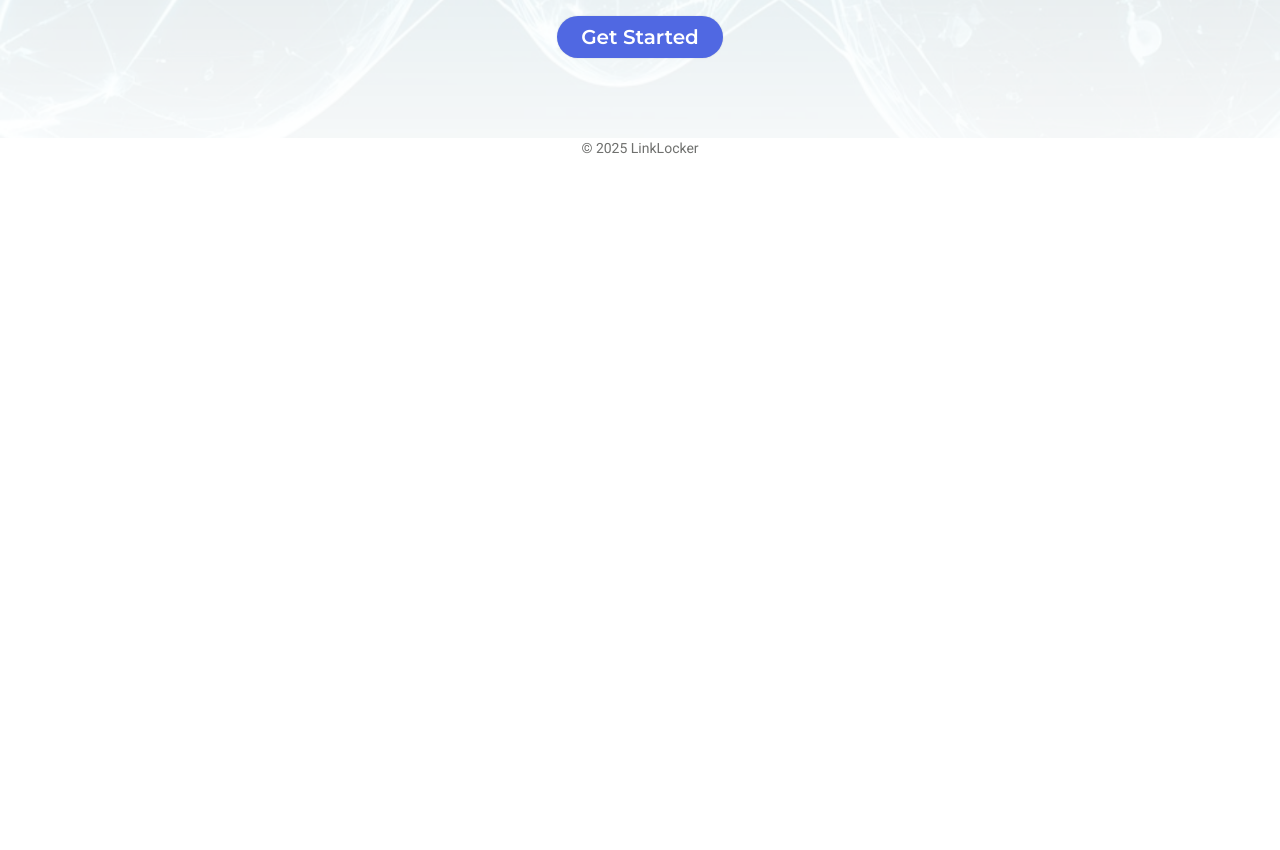
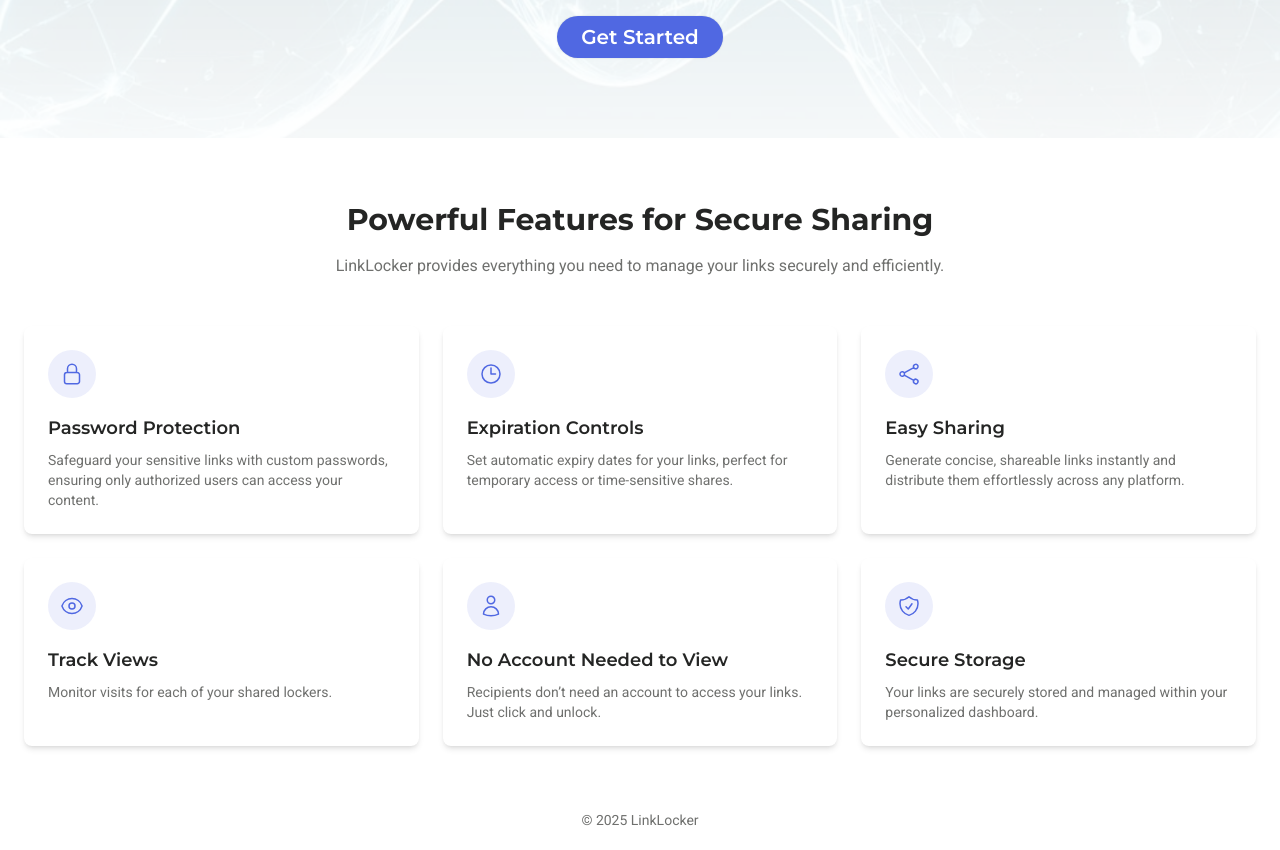
Before and after one commit to KeriGerheart/linklocker, a Next.js app in the folder frontend/: page / in a window 1280 px wide. Shown: the part 400-1250 px from the top of the page. Before the commit the page ends 800 px from the top, so only its background shows below. Built offline with nearby package versions, Linux system fonts and the light colour scheme; no server answers.

Commit message:
added features and featurecard components for homepage

```diff
--- a/frontend/src/app/(home)/page.js
+++ b/frontend/src/app/(home)/page.js
@@ -1,9 +1,11 @@
 import Hero from "@/components/Homepage/Hero";
+import Features from "@/components/Homepage/Features";
 
 export default function Home() {
     return (
         <>
             <Hero />
+            <Features />
         </>
     );
 }
--- /dev/null
+++ b/frontend/src/components/Homepage/FeatureCard.js
@@ -0,0 +1,11 @@
+export default function FeatureCard({ title, description, icon: Icon }) {
+    return (
+        <div className="bg-white shadow-md rounded-lg p-6 hover:shadow-lg transition-shadow">
+            <div className="flex items-center justify-center rounded-full w-12 h-12 bg-bg_blue mb-4">
+                <Icon className="w-6 h-6 text-primary_blue" aria-hidden="true" />
+            </div>
+            <h3 className="font-semibold text-lg text-dark_grey font-heading mb-2">{title}</h3>
+            <p className="text-sm text-light_grey">{description}</p>
+        </div>
+    );
+}
--- /dev/null
+++ b/frontend/src/components/Homepage/Features.js
@@ -0,0 +1,63 @@
+import FeatureCard from "./FeatureCard";
+import { LockClosedIcon, ClockIcon, ShareIcon, EyeIcon, UserIcon, ShieldCheckIcon } from "@heroicons/react/24/outline";
+
+const features = [
+    {
+        title: "Password Protection",
+        description:
+            "Safeguard your sensitive links with custom passwords, ensuring only authorized users can access your content.",
+        icon: LockClosedIcon,
+    },
+    {
+        title: "Expiration Controls",
+        description:
+            "Set automatic expiry dates for your links, perfect for temporary access or time-sensitive shares.",
+        icon: ClockIcon,
+    },
+    {
+        title: "Easy Sharing",
+        description:
+            "Generate concise, shareable links instantly and distribute them effortlessly across any platform.",
+        icon: ShareIcon,
+    },
+    {
+        title: "Track Views",
+        description: "Monitor visits for each of your shared lockers.",
+        icon: EyeIcon,
+    },
+    {
+        title: "No Account Needed to View",
+        description: "Recipients don’t need an account to access your links. Just click and unlock.",
+        icon: UserIcon,
+    },
+    {
+        title: "Secure Storage",
+        description: "Your links are securely stored and managed within your personalized dashboard.",
+        icon: ShieldCheckIcon,
+    },
+];
+
+export default function Features() {
+    return (
+        <section className="py-16 bg-white">
+            <div className="max-w-7xl mx-auto px-6">
+                <h2 className="text-3xl font-bold text-center text-dark_grey mb-4 font-heading">
+                    Powerful Features for Secure Sharing
+                </h2>
+                <p className="text-center text-light_grey max-w-2xl mx-auto mb-12">
+                    LinkLocker provides everything you need to manage your links securely and efficiently.
+                </p>
+                <div className="grid gap-6 sm:grid-cols-2 lg:grid-cols-3">
+                    {features.map((feature, idx) => (
+                        <FeatureCard
+                            key={idx}
+                            title={feature.title}
+                            description={feature.description}
+                            icon={feature.icon}
+                        />
+                    ))}
+                </div>
+            </div>
+        </section>
+    );
+}
--- a/frontend/tailwind.config.js
+++ b/frontend/tailwind.config.js
@@ -8,6 +8,7 @@ module.exports = {
                 secondary_blue: "#70A0E9",
                 light_grey: "#6F706E",
                 dark_grey: "#242524FF",
+                bg_blue: "#5068E21A",
             },
             fontFamily: {
                 body: ["var(--font-roboto)", "sans-serif"],
```
